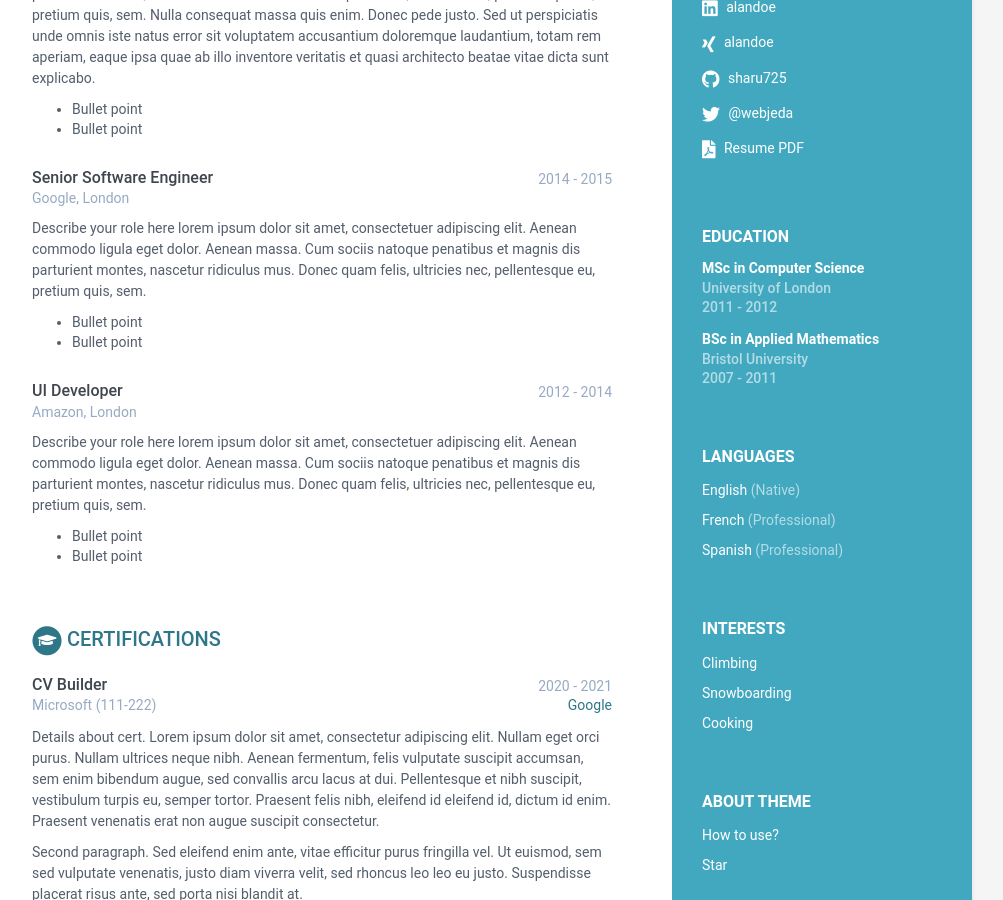
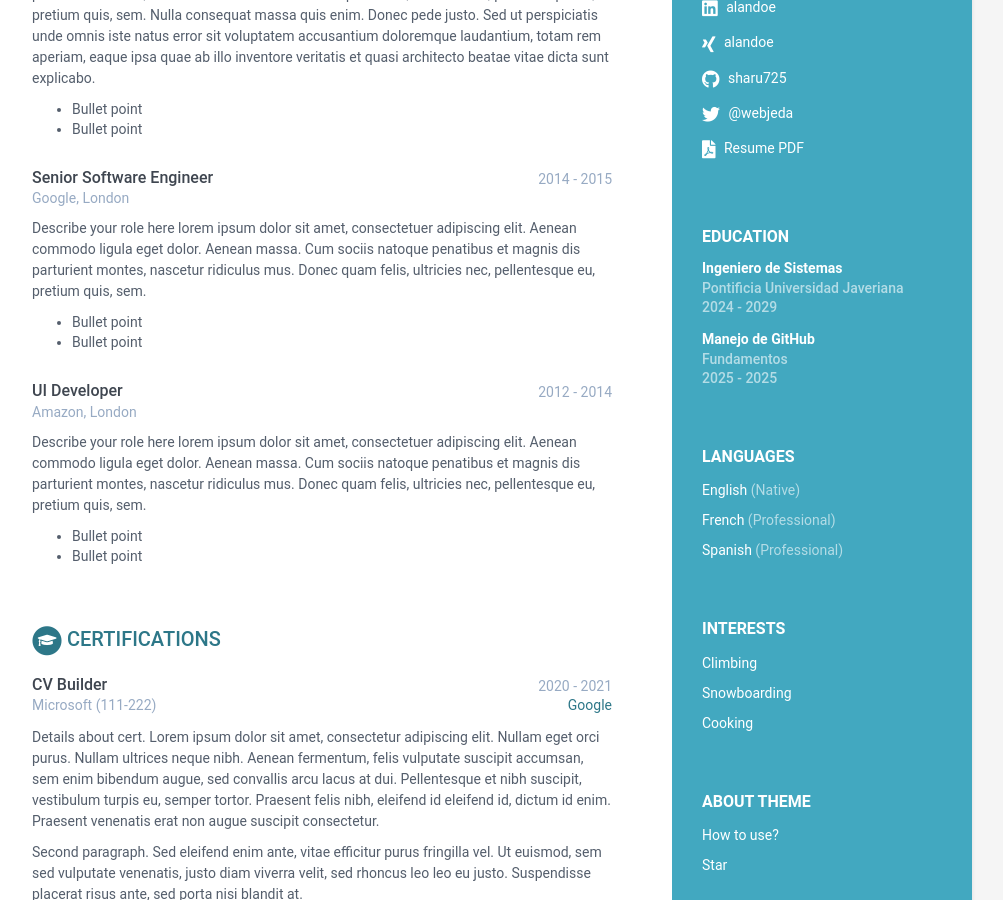
Before and after one commit to AndresFelipeDzT/CV-3, a Jekyll site: the page built from index.html, in a window 1280 px wide and 900 px high, scrolled down 442 px. Shown: the whole window, without its empty margins (168-1171 px from the left). Built offline with Jekyll 4.4.1, drawn with Linux system fonts in a browser that asks for light colours.

Commit message:
feat: actualizar sección de estudios (Closes #10)

```diff
--- a/_data/data.yml
+++ b/_data/data.yml
@@ -66,22 +66,18 @@ career-profile:
 education:
     title: Education
     info:
-      - degree: MSc in Computer Science
-        university: University of London
-        time: 2011 - 2012
+      - degree: Ingeniero de Sistemas
+        university: Pontificia Universidad Javeriana
+        time: 2024 - 2029
         details: |
-          Describe your study here lorem ipsum dolor sit amet, consectetuer
-          adipiscing elit. Aenean commodo ligula eget dolor. Aenean massa. Cum
-          sociis natoque penatibus et magnis dis parturient montes, nascetur
-          ridiculus mus. Donec quam felis, ultricies nec, pellentesque eu,
-          pretium quis, sem.
+          Complete todas las materias
             - Bullet point
             - Bullet point
-      - degree: BSc in Applied Mathematics
-        university: Bristol University
-        time: 2007 - 2011
+      - degree: Manejo de GitHub
+        university: Fundamentos
+        time: 2025 - 2025
         details: |
-          Describe your study here lorem ipsum dolor sit amet, consectetuer
+          Aún aprendiendo
           adipiscing elit. Aenean commodo ligula eget dolor. Aenean massa. Cum
           sociis natoque penatibus et magnis dis parturient montes, nascetur
           ridiculus mus. Donec quam felis, ultricies nec, pellentesque eu,
```
